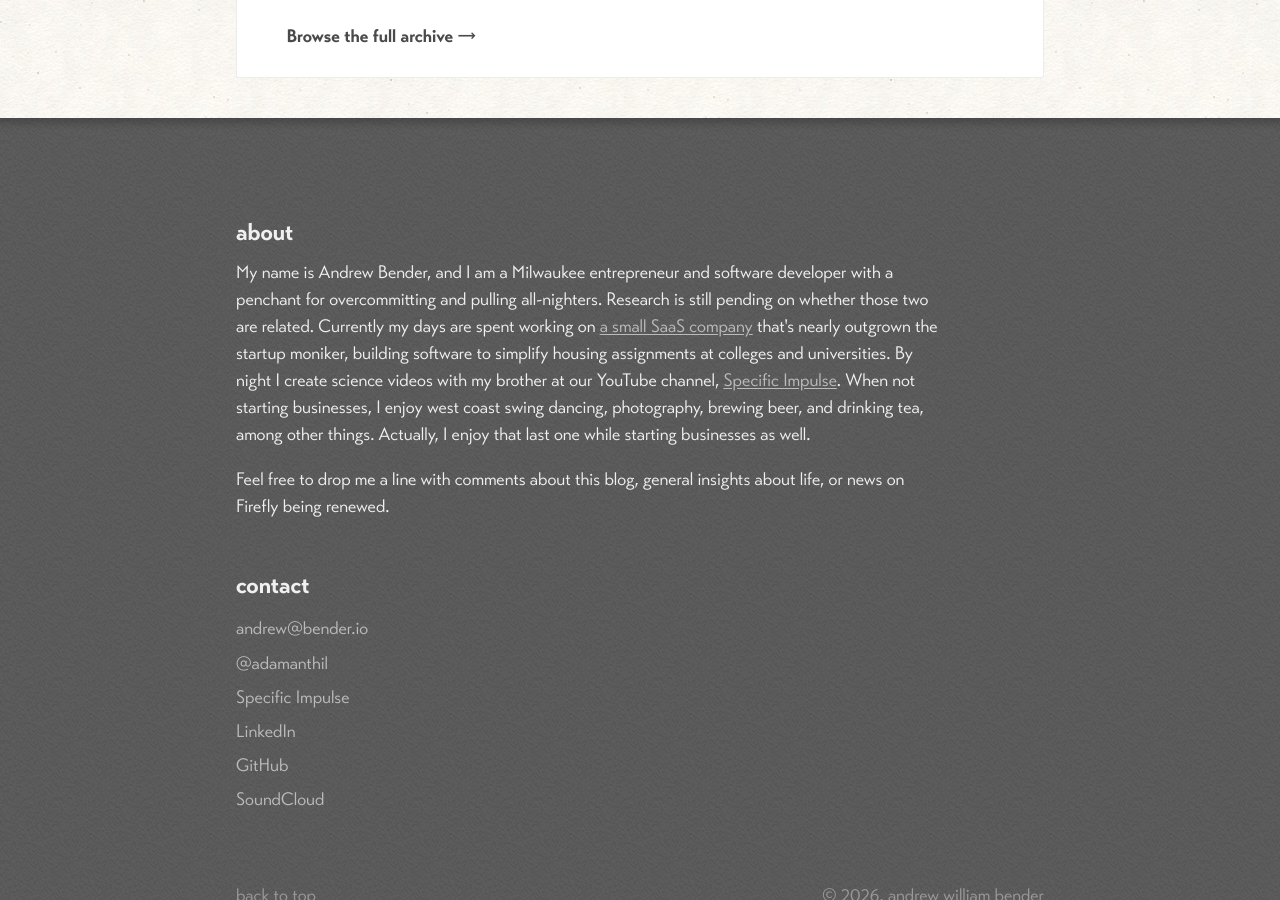
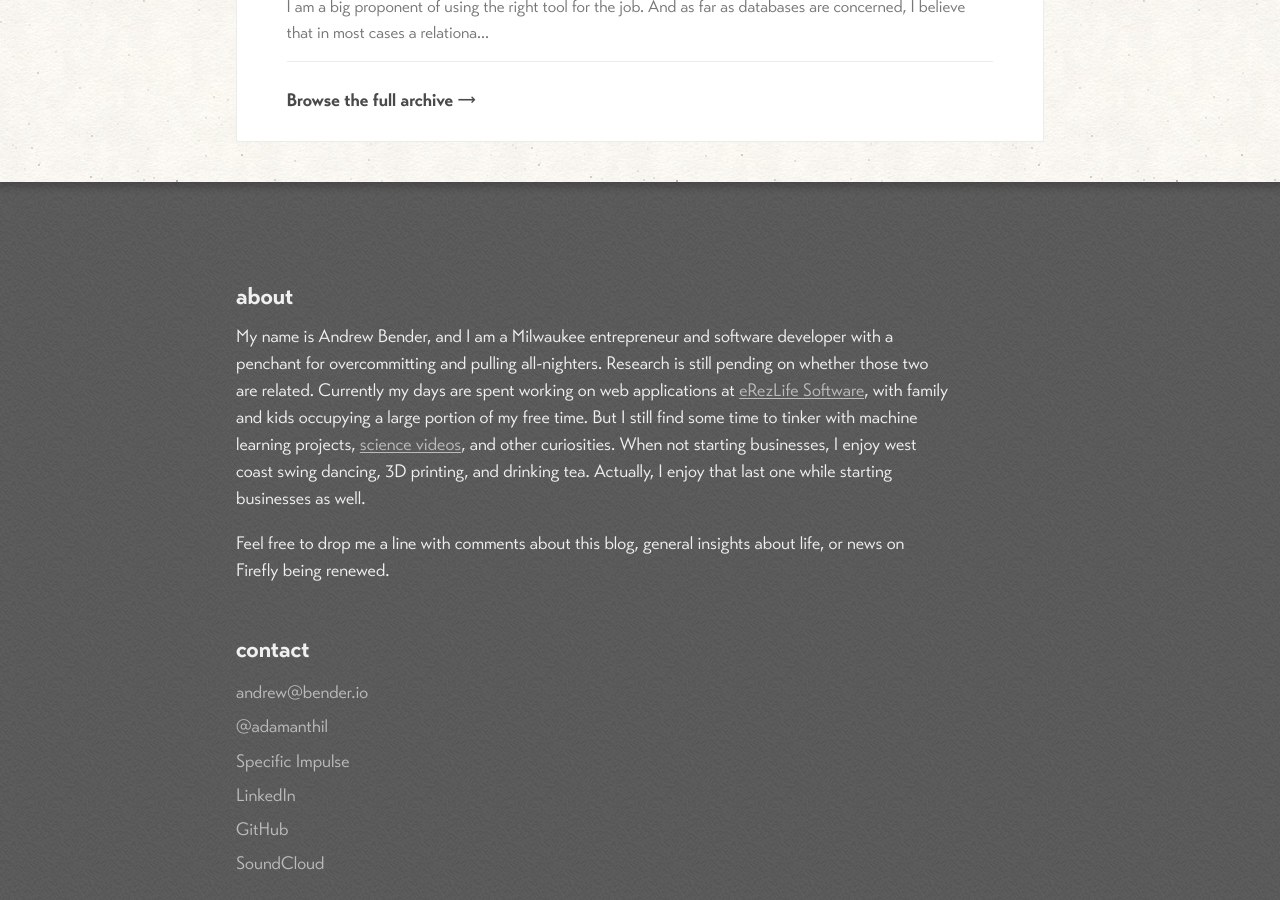
Before and after one commit to adamanthil/bender.io, a Jekyll site: the page built from index.html, in a window 1280 px wide and 900 px high, scrolled down 1096 px. Built offline with Jekyll 4.4.1, drawn with Linux system fonts in a browser that asks for light colours; some of the changed text lies outside the part shown.

Commit message:
Minor bio updates

```diff
--- a/_config.yml
+++ b/_config.yml
@@ -2,6 +2,7 @@
 name: The Gradual Steep
 title: The Gradual Steep
 description: The personal technology blog of Andrew Bender
+tagline: Notes on software and side projects.
 url: https://bender.io
 lang: en
 locale: en_US
@@ -9,14 +10,14 @@ locale: en_US
 # Author / identity (used for meta tags + schema.org JSON-LD)
 author:
   name: Andrew Bender
-  twitter: adamanthil          # X/Twitter handle, no @
-  gravatar: adamanthil         # Gravatar username -> avatar for OG cards
-social:                        # profile URLs -> schema.org Person.sameAs
+  twitter: adamanthil # X/Twitter handle, no @
+  gravatar: adamanthil # Gravatar username -> avatar for OG cards
+social: # profile URLs -> schema.org Person.sameAs
   - https://twitter.com/adamanthil
   - https://github.com/adamanthil
   - https://www.linkedin.com/pub/andrew-bender/20/248/a1
   - https://soundcloud.com/adamanthil
-  - https://www.youtube.com/channel/UCqJqpOeoQCyUSL-bswKtRqQ
+  - https://www.youtube.com/@specific.impulse
 
 # Default social-share image (1200x630) for pages without their own
 og_image: /images/og-default.png
--- a/_includes/footer.html
+++ b/_includes/footer.html
@@ -3,7 +3,7 @@
         <article>
           <div class="about">
             <h2>about</h2>
-            <p class="no-top-margin">My name is Andrew Bender, and I am a Milwaukee entrepreneur and software developer with a penchant for overcommitting and pulling all-nighters. Research is still pending on whether those two are related. Currently my days are spent working on <a href="https://erezlife.com" target="_blank" rel="noopener">a small SaaS company</a> that's nearly outgrown the startup moniker, building software to simplify housing assignments at colleges and universities. By night I create science videos with my brother at our YouTube channel, <a href="https://www.youtube.com/channel/UCqJqpOeoQCyUSL-bswKtRqQ" target="_blank" rel="noopener">Specific Impulse</a>. When not starting businesses, I enjoy west coast swing dancing, photography, brewing beer, and drinking tea, among other things. Actually, I enjoy that last one while starting businesses as well.</p>
+            <p class="no-top-margin">My name is Andrew Bender, and I am a Milwaukee entrepreneur and software developer with a penchant for overcommitting and pulling all-nighters. Research is still pending on whether those two are related. Currently my days are spent working on web applications at <a href="https://erezlife.com" target="_blank" rel="noopener">eRezLife Software</a>, with family and kids occupying a large portion of my free time. But I still find some time to tinker with machine learning projects, <a href="https://www.youtube.com/@specific.impulse" target="_blank" rel="noopener">science videos</a>, and other curiosities. When not starting businesses, I enjoy west coast swing dancing, 3D printing, and drinking tea. Actually, I enjoy that last one while starting businesses as well.</p>
 
             <p>Feel free to drop me a line with comments about this blog, general insights about life, or news on Firefly being renewed.</p>
           </div>
```
